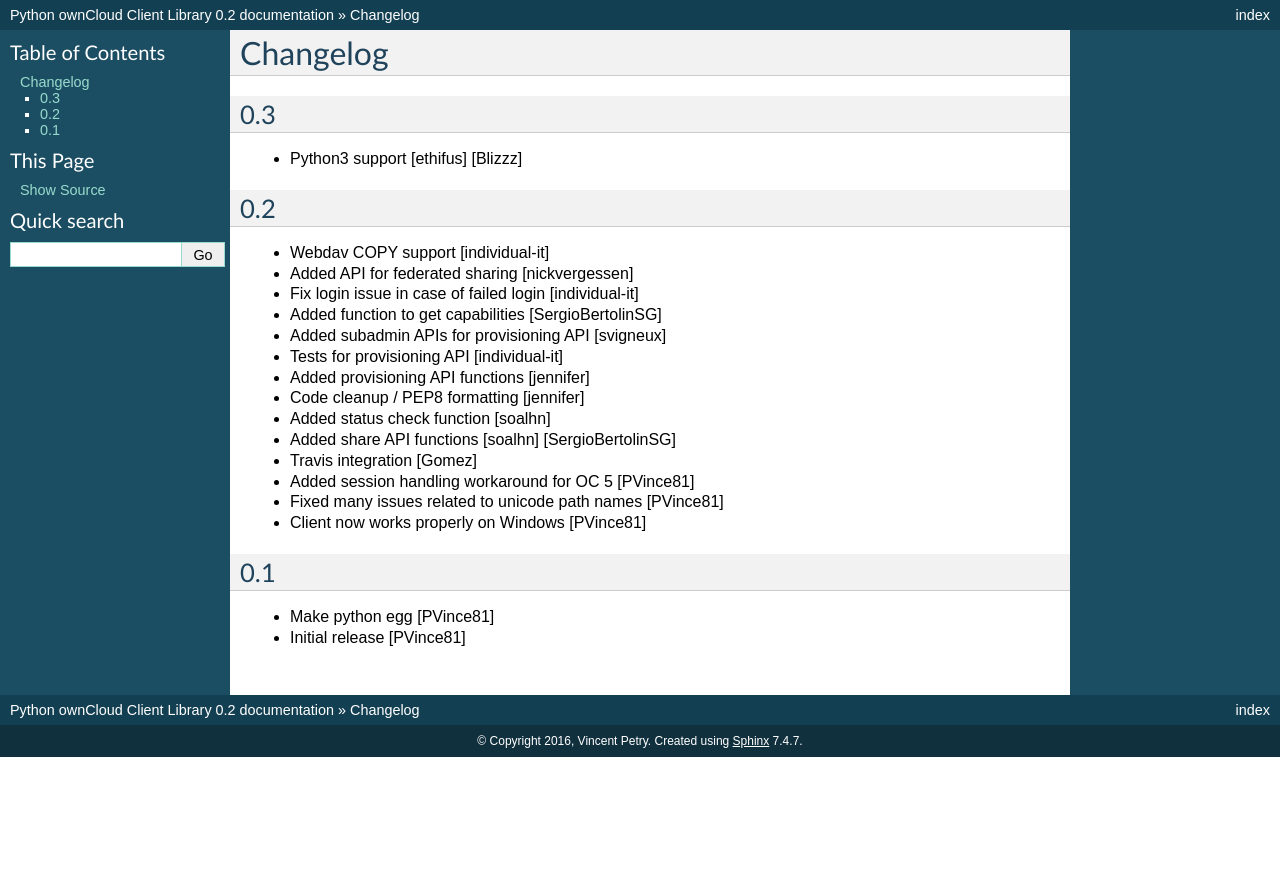
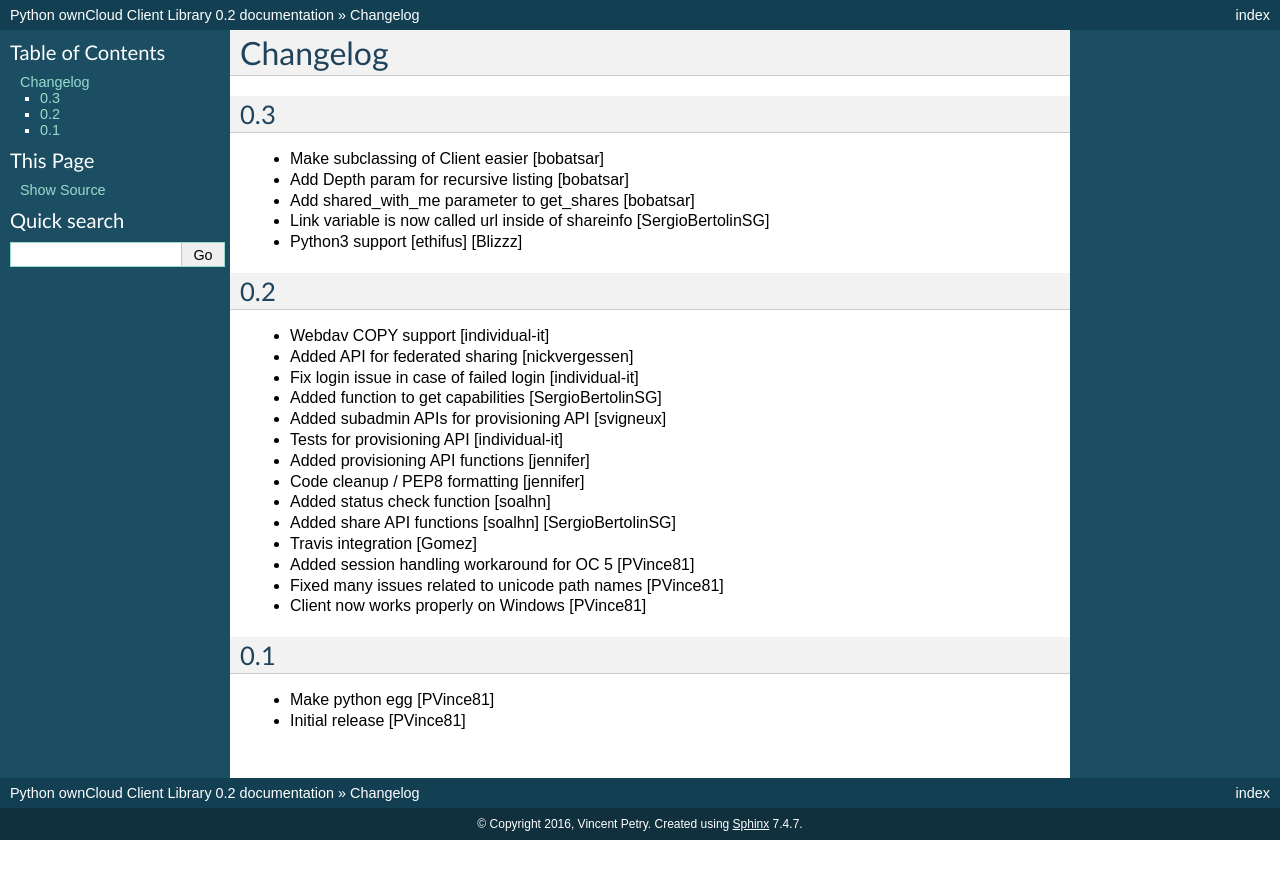
Before and after one commit to owncloud/pyocclient, a Sphinx documentation site: the page built from docs/source/CHANGES.rst, in a window 1280 px wide. Shown: the top 879 px of the page. Built offline with Sphinx 7.4.7, drawn with Linux system fonts in a browser that asks for light colours.

Commit message:
Update CHANGES.rst

```diff
--- a/docs/source/CHANGES.rst
+++ b/docs/source/CHANGES.rst
@@ -4,6 +4,10 @@
 0.3
 ---
 
+- Make subclassing of Client easier [bobatsar]
+- Add Depth param for recursive listing [bobatsar]
+- Add shared_with_me parameter to get_shares [bobatsar]
+- Link variable is now called url inside of shareinfo [SergioBertolinSG]
 - Python3 support [ethifus] [Blizzz]
 
 0.2
```
